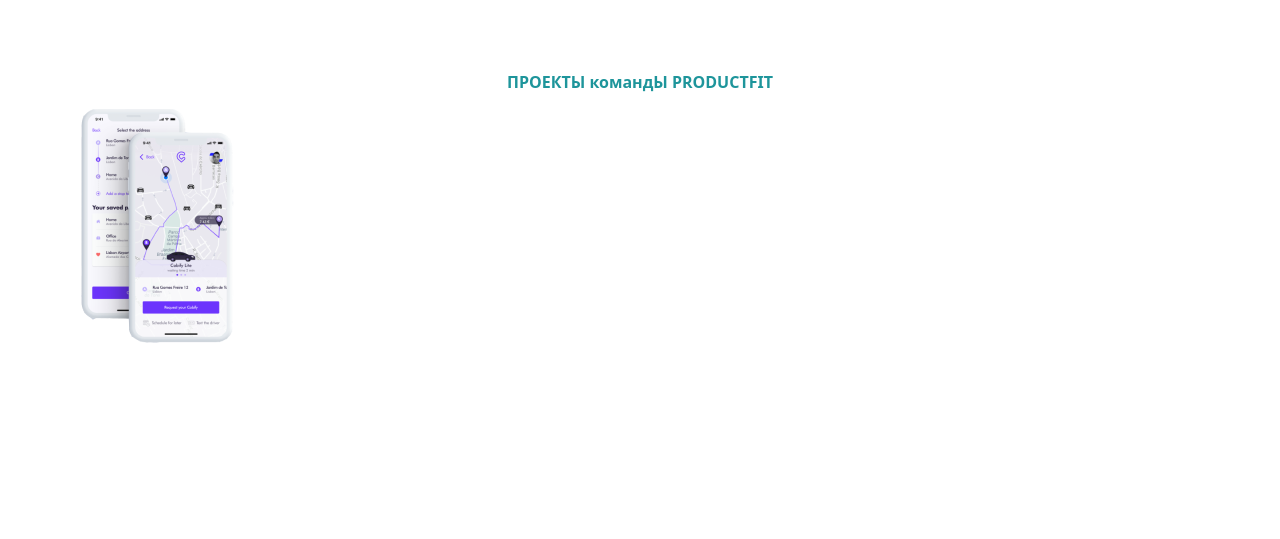
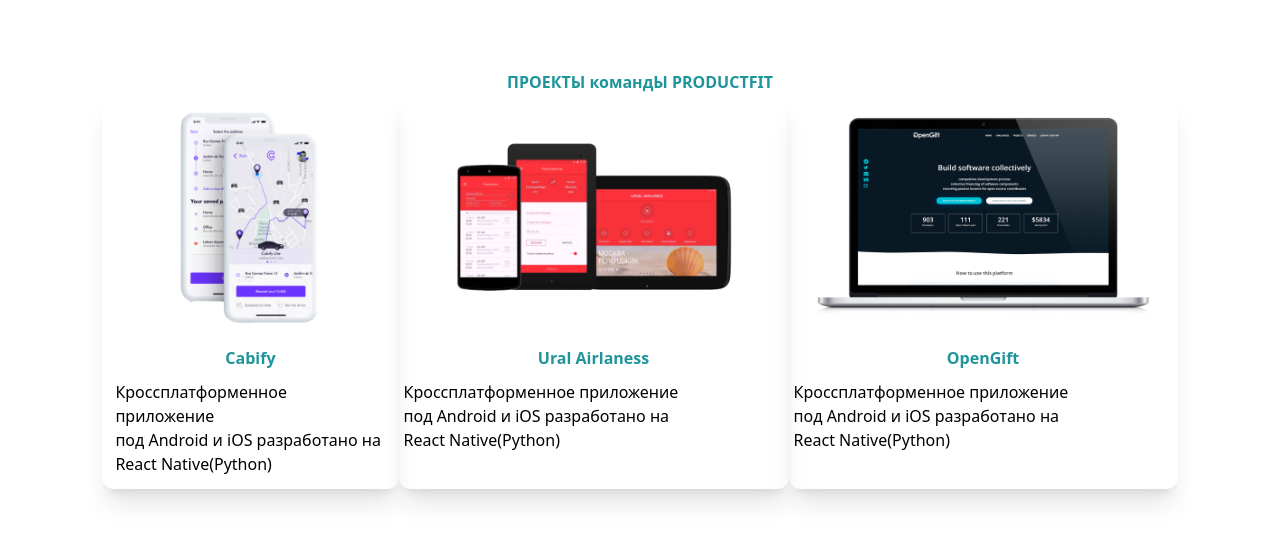
Before and after one commit to Mukhammadullo/ProductFit, a React (Vite) app: page / in a window 1280 px wide. Shown: the part 1798-2337 px from the top of the page. Before the commit the page ends 2155 px from the top, so only its background shows below. Built offline with nearby package versions, Linux system fonts and the light colour scheme.

Commit message:
section7_row1

```diff
--- a/src/App.jsx
+++ b/src/App.jsx
@@ -99,17 +99,38 @@
 
       {/* section7 */}
 
-      <section>
+      <section className='m-[8%]'>
         {/* section7_title */}
         <h1 className='text-[#1E959B] font-bold text-center'>ПРОЕКТЫ командЫ PRODUCTFIT</h1>
 
         {/* row1 */}
-        <div>
-          <div>
+        <div className='sm:flex justify-between'>
+
+          <div className='shadow-xl rounded-[12px] p-[5px]'>
             <img src='src/assets/image 19.png' />
+            <h1 className='text-[#1E959B] font-bold text-center m-[10px]'>Cabify</h1>
+            <p className='m-[8px]'>Кроссплатформенное приложение <br/>
+              под Android и iOS разработано на <br/>
+              React Native(Python)</p>
           </div>
-          <div></div>
-          <div></div>
+
+          <div className='shadow-xl rounded-[12px] p-[5px]'>
+            <img src='src/assets/image 20.png' />
+            <h1 className='text-[#1E959B] font-bold text-center m-[10px]'>Ural Airlaness</h1>
+            <p>Кроссплатформенное приложение <br/>
+              под Android и iOS разработано на <br/>
+              React Native(Python)</p>
+          </div>
+
+          <div className='shadow-xl rounded-[12px] p-[5px]'>
+            <img src='src/assets/image 21.png' />
+            <h1 className='text-[#1E959B] font-bold text-center m-[10px]'>OpenGift</h1>
+            <p>Кроссплатформенное приложение <br/>
+              под Android и iOS разработано на <br/>
+              React Native(Python)</p>
+          </div>
+
+
         </div>
         {/* row2 */}
 
```
Also changed, not shown: src/assets/image 20.png (added), src/assets/image 21.png (added).
